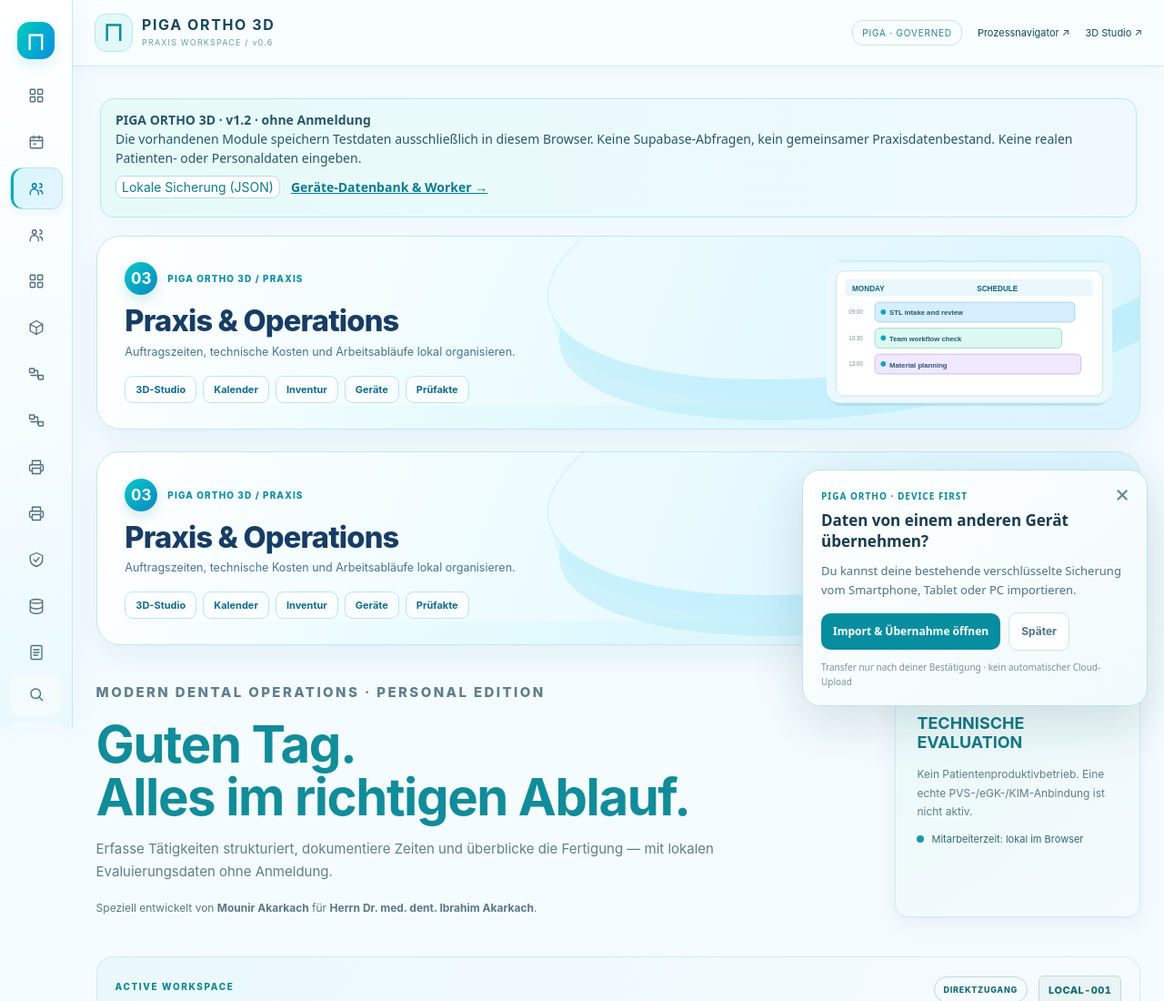
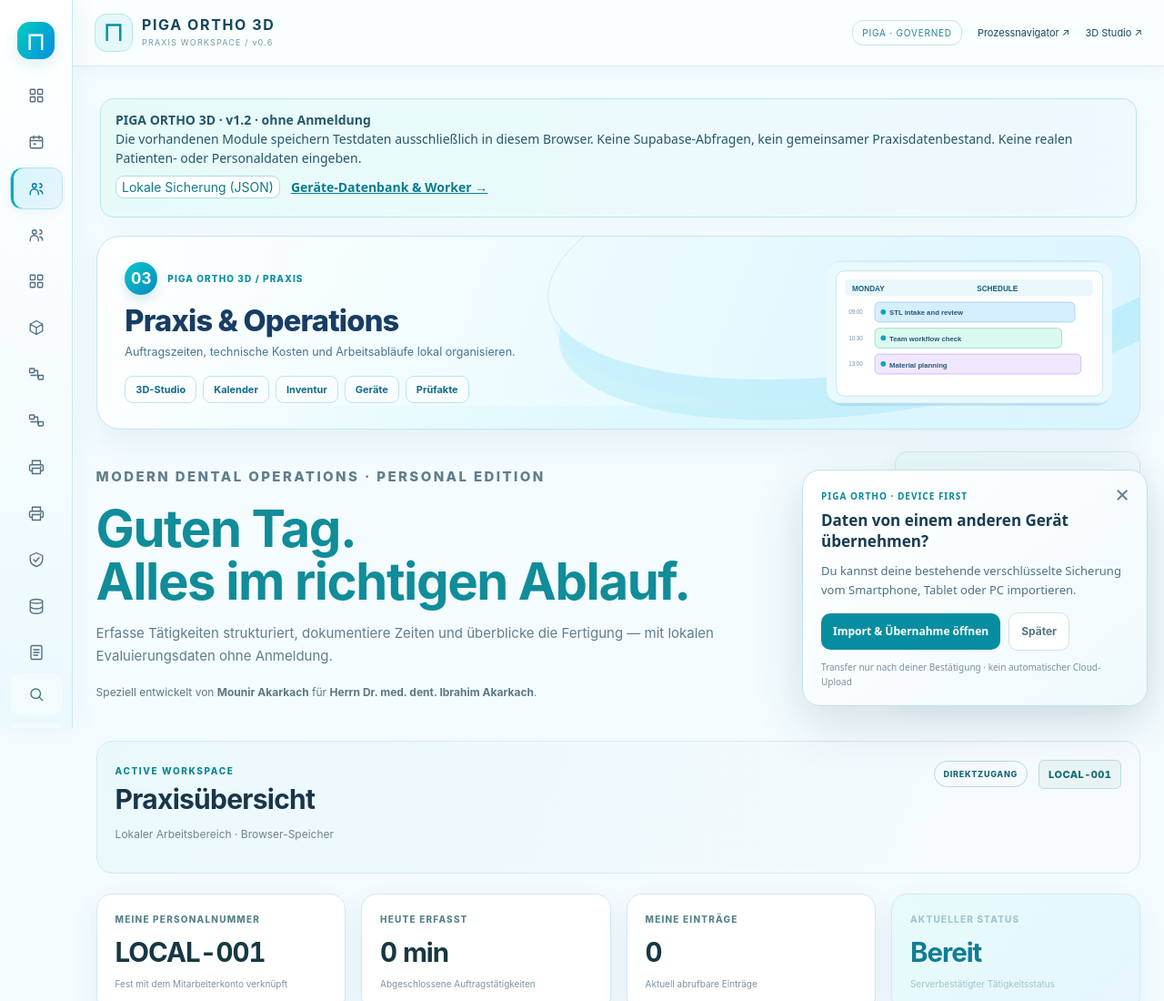
Before and after one commit to mounirakarkach04-pixel/ados, a plain HTML site: page piga-ortho-3d/praxis.html in a window 1280 px wide. Shown: the top 1100 px of the page at 91% size. Drawn offline with Linux system fonts and the light colour scheme.

Commit message:
Remove duplicate shared visual asset includes to prevent double UI initialization

```diff
--- a/piga-ortho-3d/praxis.html
+++ b/piga-ortho-3d/praxis.html
@@ -3,7 +3,7 @@
 <meta name="theme-color" content="#eff9fc"><meta name="robots" content="noindex,nofollow">
 <meta http-equiv="Content-Security-Policy" content="default-src 'none'; script-src 'self'; style-src 'self'; img-src 'self' data:; connect-src 'none'; base-uri 'none'; object-src 'none'; form-action 'none'; frame-ancestors 'none'">
 <link rel="icon" href="./icon.svg" type="image/svg+xml"><link rel="stylesheet" href="./praxis.css">
-<title>Praxis Workspace · PIGA ORTHO 3D</title><link rel="stylesheet" href="./navigation.css"><link rel="stylesheet" href="./ortho-light.css"><link rel="stylesheet" href="./ortho-visual-v3.css"><link rel="stylesheet" href="./ortho-visual-v3.css"></head><body>
+<title>Praxis Workspace · PIGA ORTHO 3D</title><link rel="stylesheet" href="./navigation.css"><link rel="stylesheet" href="./ortho-light.css"><link rel="stylesheet" href="./ortho-visual-v3.css"></head><body>
 <header class="appbar"><a class="logo" href="./studio.html"><span class="symbol">⊓</span><span><b>PIGA ORTHO 3D</b><small>PRAXIS WORKSPACE / v0.6</small></span></a><div class="appnav"><span class="tag">PIGA · GOVERNED</span><a href="./workflow.html">Prozessnavigator ↗</a><a href="./studio.html">3D Studio ↗</a></div></header>
 <main><section class="welcome"><div><p class="eyebrow">MODERN DENTAL OPERATIONS · PERSONAL EDITION</p><h1><span id="praxisGreeting">Guten Tag.</span><br><span>Alles im richtigen Ablauf.</span></h1><p>Erfasse Tätigkeiten strukturiert, dokumentiere Zeiten und überblicke die Fertigung — mit lokalen Evaluierungsdaten ohne Anmeldung.</p><small>Speziell entwickelt von <b>Mounir Akarkach</b> für <b>Herrn Dr. med. dent. Ibrahim Akarkach</b>.</small></div><div class="health-card"><span>BETRIEBSMODUS</span><b>TECHNISCHE EVALUATION</b><p>Kein Patientenproduktivbetrieb. Eine echte PVS-/eGK-/KIM-Anbindung ist nicht aktiv.</p><div><i></i> Mitarbeiterzeit: lokal im Browser</div></div></section>
 <section class="dashboard" id="dashboard">
@@ -56,4 +56,4 @@
  </section></section>
 </section>
 <footer>AUTHORITY BEFORE INFERENCE. EVIDENCE BEFORE EFFECT. <span>PIGA ORTHO 3D · NO CLINICAL RELEASE · NO PRODUCTION PVS/TI</span></footer>
-</main><script src="./device-store.js" defer></script><script src="./local-runtime.js" defer></script><script src="./praxis-local.js" defer></script><script src="./navigation.js" defer></script><script src="./ortho-visual-v3.js" defer></script><script src="./ortho-visual-v3.js" defer></script></body></html>
+</main><script src="./device-store.js" defer></script><script src="./local-runtime.js" defer></script><script src="./praxis-local.js" defer></script><script src="./navigation.js" defer></script><script src="./ortho-visual-v3.js" defer></script></body></html>
```
